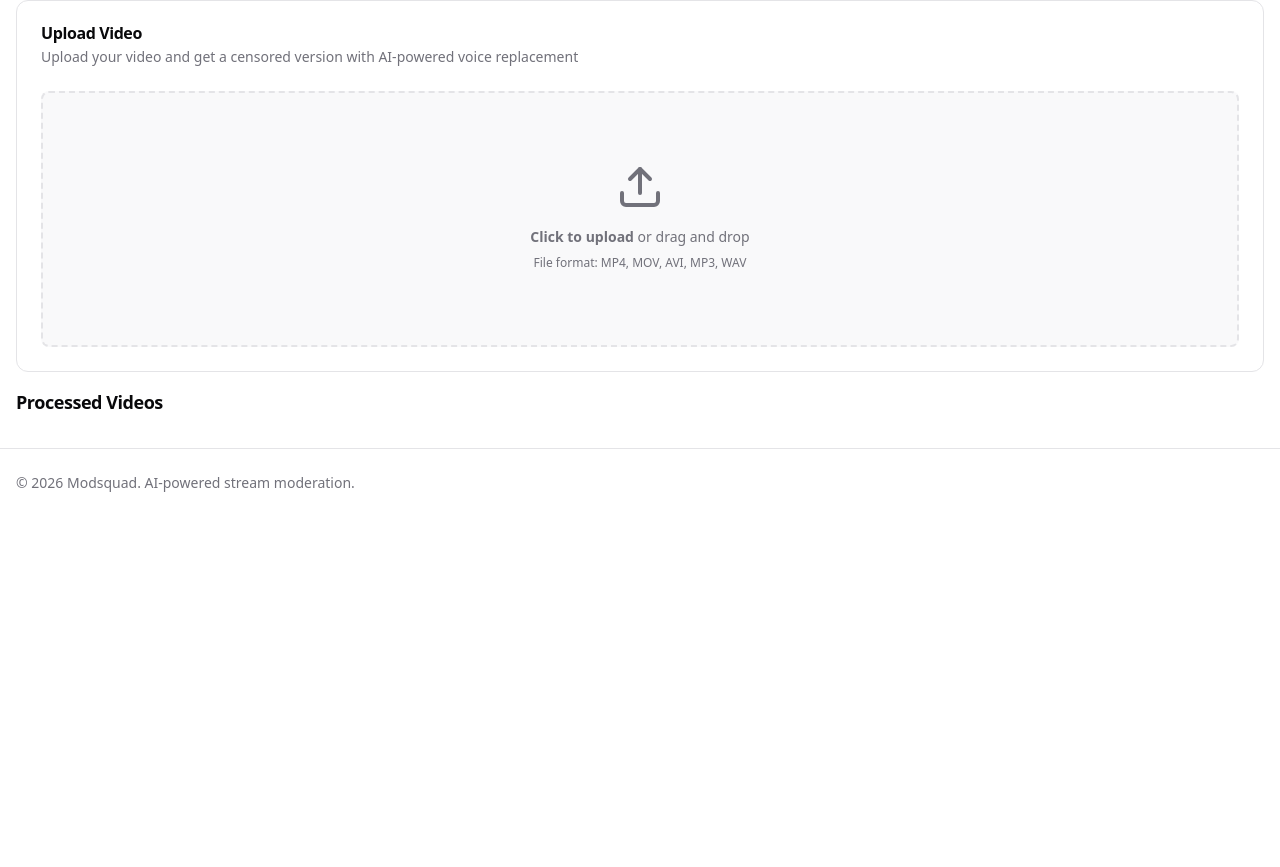
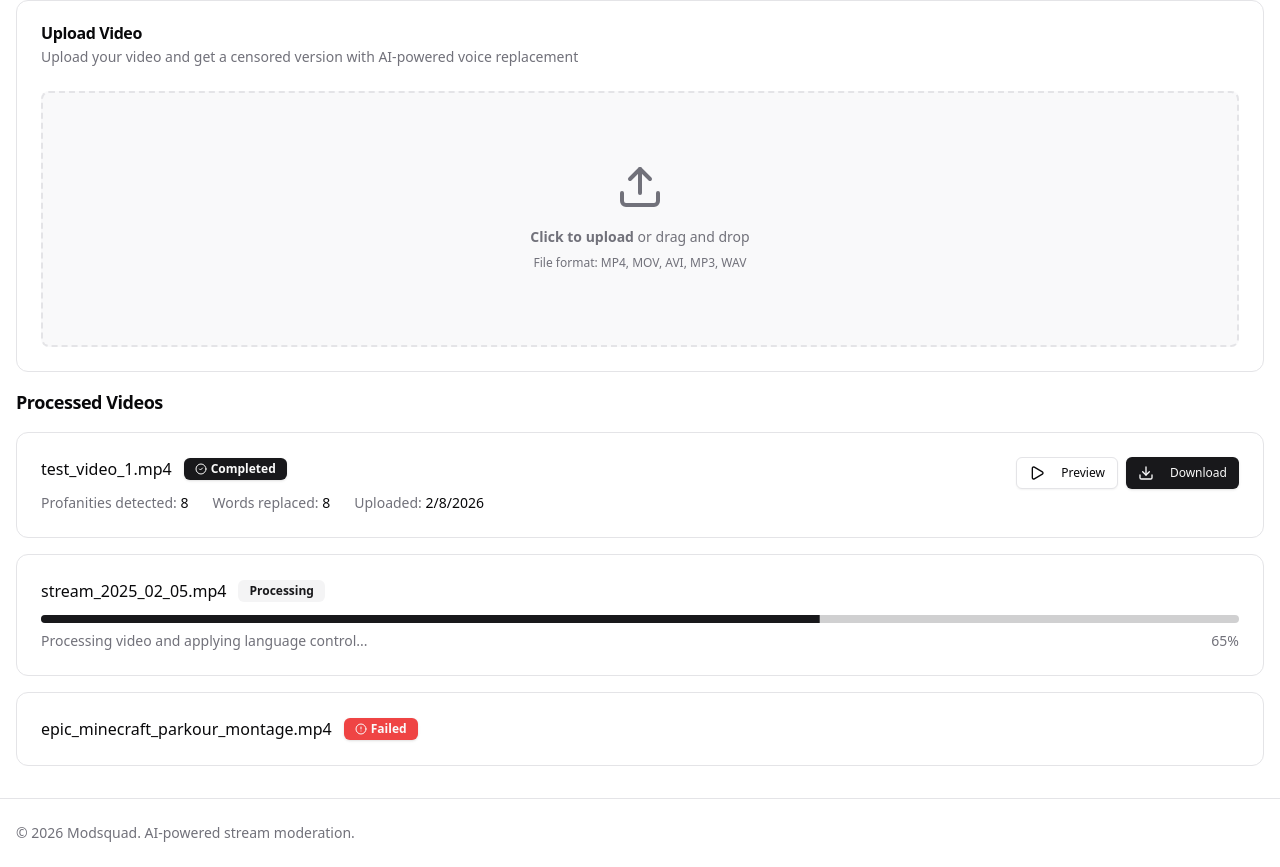
Before and after one commit to kumathy/Modsquad, a React (Vite) app in the folder frontend/: page / in a window 1280 px wide. Shown: the part 301-1168 px from the top of the page. Before the commit the page ends 818 px from the top, so only its background shows below. Built offline with nearby package versions, Linux system fonts and the light colour scheme.

Commit message:
Readd mock processed videos

```diff
--- a/frontend/src/components/video/VideoProcessor.jsx
+++ b/frontend/src/components/video/VideoProcessor.jsx
@@ -5,30 +5,30 @@ import ProcessedVideoCard from "@/components/video/ProcessedVideoCard";
 
 export default function VideoProcessor() {
   const [processedVideos, setProcessedVideos] = useState([
-    // {
-    //   name: "test_video_1.mp4",
-    //   status: "completed",
-    //   profanitiesDetected: 8,
-    //   wordsReplaced: 8,
-    //   uploadedAt: new Date("2026-02-08T10:30:00"),
-    //   progress: 100,
-    // },
-    // {
-    //   name: "stream_2025_02_05.mp4",
-    //   status: "processing",
-    //   profanitiesDetected: 3,
-    //   wordsReplaced: 0,
-    //   uploadedAt: new Date("2026-02-05T11:45:00"),
-    //   progress: 65,
-    // },
-    // {
-    //   name: "epic_minecraft_parkour_montage.mp4",
-    //   status: "failed",
-    //   profanitiesDetected: 0,
-    //   wordsReplaced: 0,
-    //   uploadedAt: new Date("2026-02-03T12:00:00"),
-    //   progress: 0,
-    // },
+    {
+      name: "test_video_1.mp4",
+      status: "completed",
+      profanitiesDetected: 8,
+      wordsReplaced: 8,
+      uploadedAt: new Date("2026-02-08T10:30:00"),
+      progress: 100,
+    },
+    {
+      name: "stream_2025_02_05.mp4",
+      status: "processing",
+      profanitiesDetected: 3,
+      wordsReplaced: 0,
+      uploadedAt: new Date("2026-02-05T11:45:00"),
+      progress: 65,
+    },
+    {
+      name: "epic_minecraft_parkour_montage.mp4",
+      status: "failed",
+      profanitiesDetected: 0,
+      wordsReplaced: 0,
+      uploadedAt: new Date("2026-02-03T12:00:00"),
+      progress: 0,
+    },
   ]);
 
   function handleUploadStart(file) {
```
